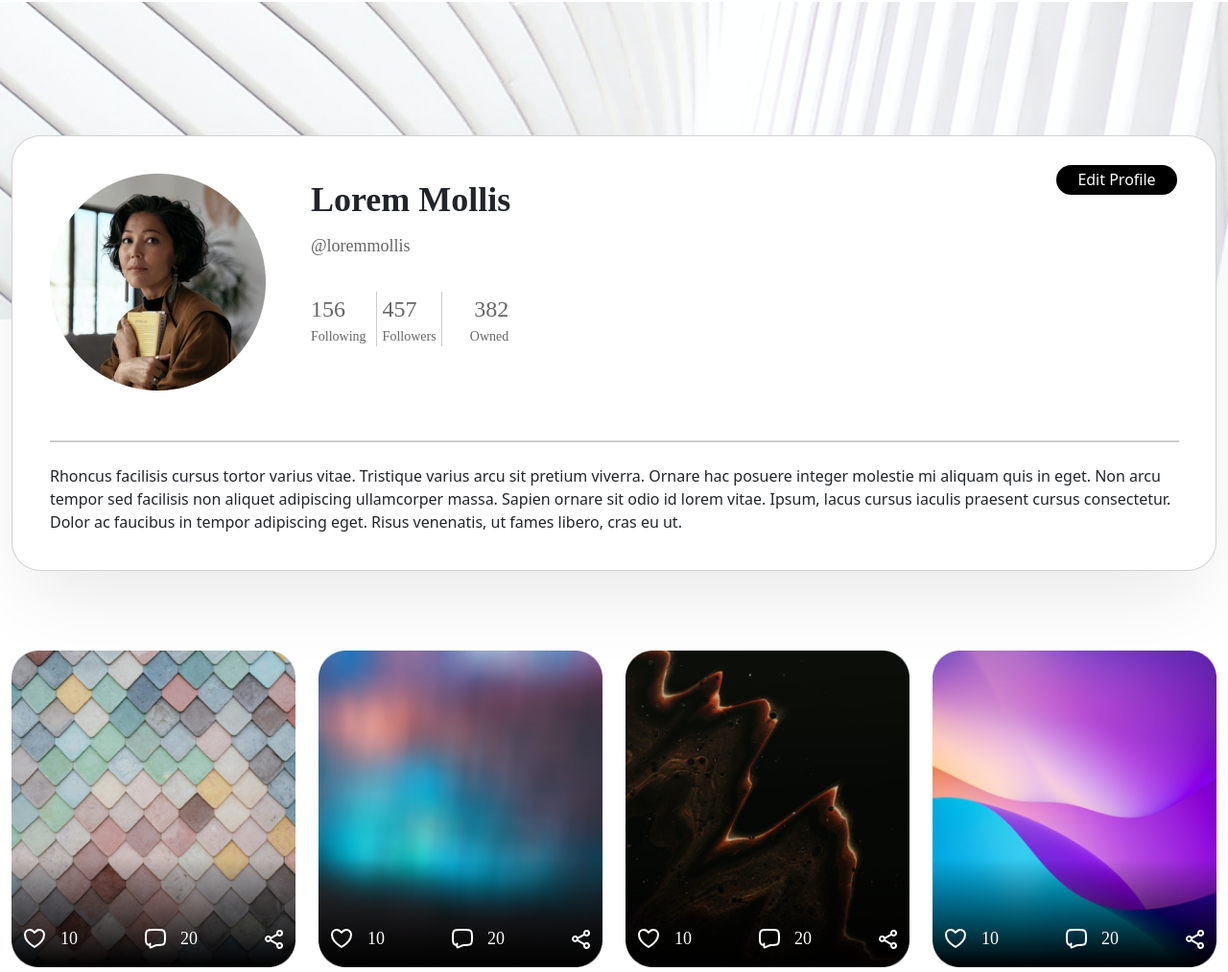
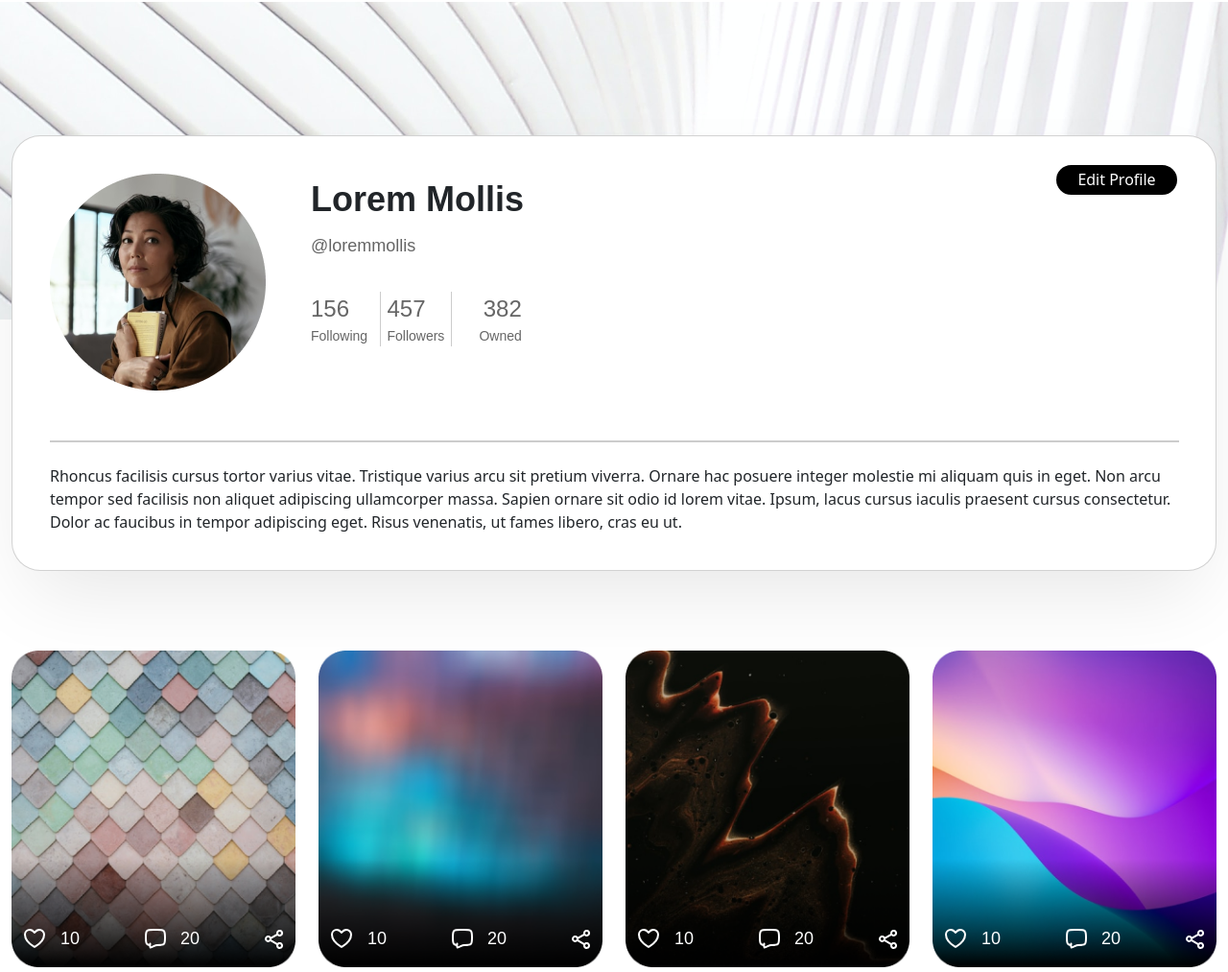
Before and after one commit to SachinBishnoi-503/Wallet, a plain HTML site: page index.html in a window 1280 px wide. Shown: the part 79-1092 px from the top of the page at 96% size. Drawn offline with nearby package versions, Linux system fonts and the light colour scheme.

Commit message:
Font Family apply

```diff
--- a/assets/css/style.css
+++ b/assets/css/style.css
@@ -12,7 +12,6 @@
     background-repeat: no-repeat;
     background-size: cover;
     background-size: auto;
-
 }
 
 .col-3 {
@@ -68,7 +67,7 @@
 }
 
 .lorem-moll {
-    font-family: Poppins;
+    font-family: "Poppins", sans-serif;
     font-size: 36px;
     font-weight: 600;
     line-height: 54px;
@@ -76,7 +75,7 @@
 }
 
 .lorem-mol {
-    font-family: Poppins;
+    font-family: "Poppins", sans-serif;
     font-size: 18px;
     font-weight: 400;
     line-height: 27px;
@@ -107,7 +106,7 @@
 
 
 .nf-se {
-    font-family: Poppins;
+    font-family: "Poppins", sans-serif;
     font-size: 18px;
     font-weight: 700;
     line-height: 27px;
@@ -217,7 +216,7 @@ p {
 }
 
 .fol-156 {
-    font-family: Poppins;
+    font-family: "Poppins", sans-serif;
     font-size: 24px;
     font-weight: 500;
     line-height: 36px;
@@ -226,7 +225,7 @@ p {
 }
 
 .folowing {
-    font-family: Poppins;
+    font-family: "Poppins", sans-serif;
     font-size: 14px;
     font-weight: 400;
     line-height: 21px;
@@ -297,7 +296,7 @@ p {
 }
 
 .lorem-mol {
-    font-family: Poppins;
+    font-family: "Poppins", sans-serif;
     font-size: 18px;
     font-weight: 400;
     line-height: 27px;
@@ -322,7 +321,7 @@ p {
 
 .ten {
 
-    font-family: Poppins;
+    font-family: "Poppins", sans-serif;
     font-size: 18px;
     font-weight: 400;
     line-height: 27px;
@@ -335,7 +334,7 @@ p {
 }
 
 .two-zero {
-    font-family: Poppins;
+    font-family: "Poppins", sans-serif;
     font-size: 18px;
     font-weight: 400;
     line-height: 27px;
```
